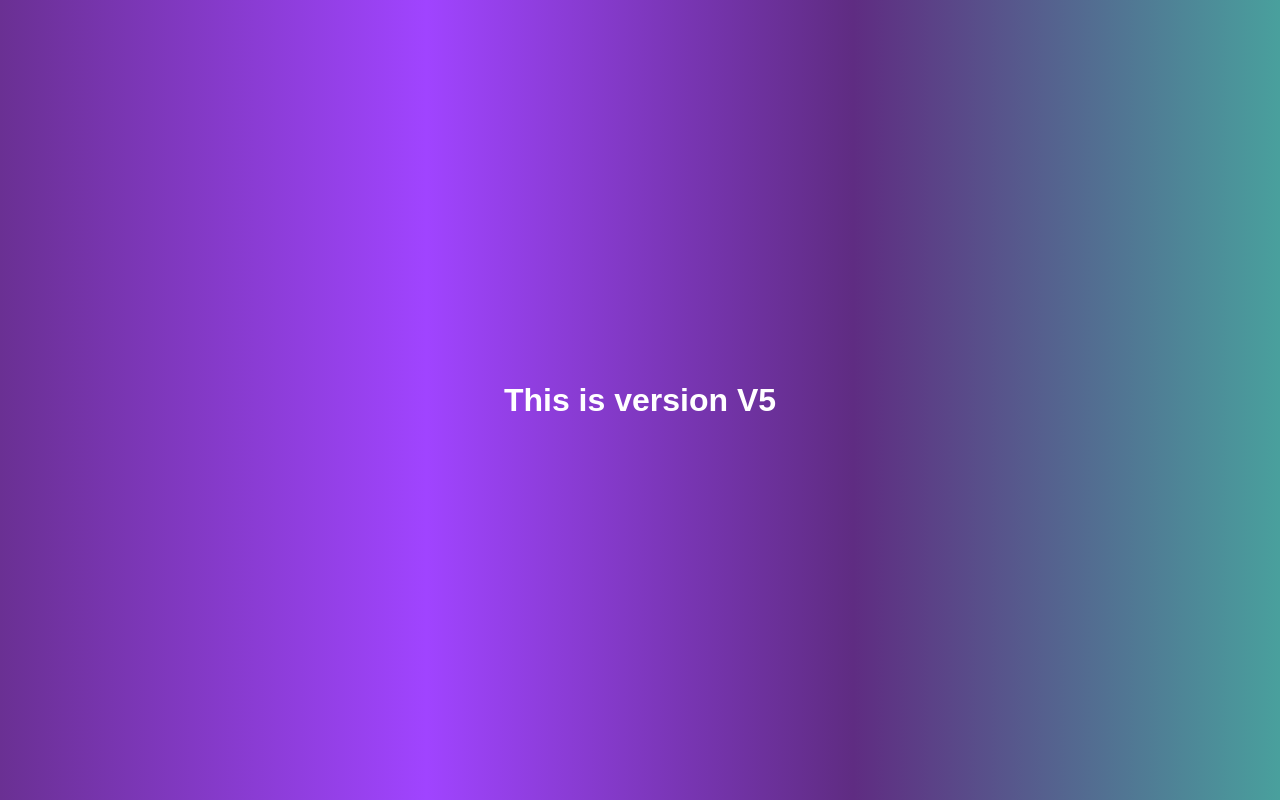
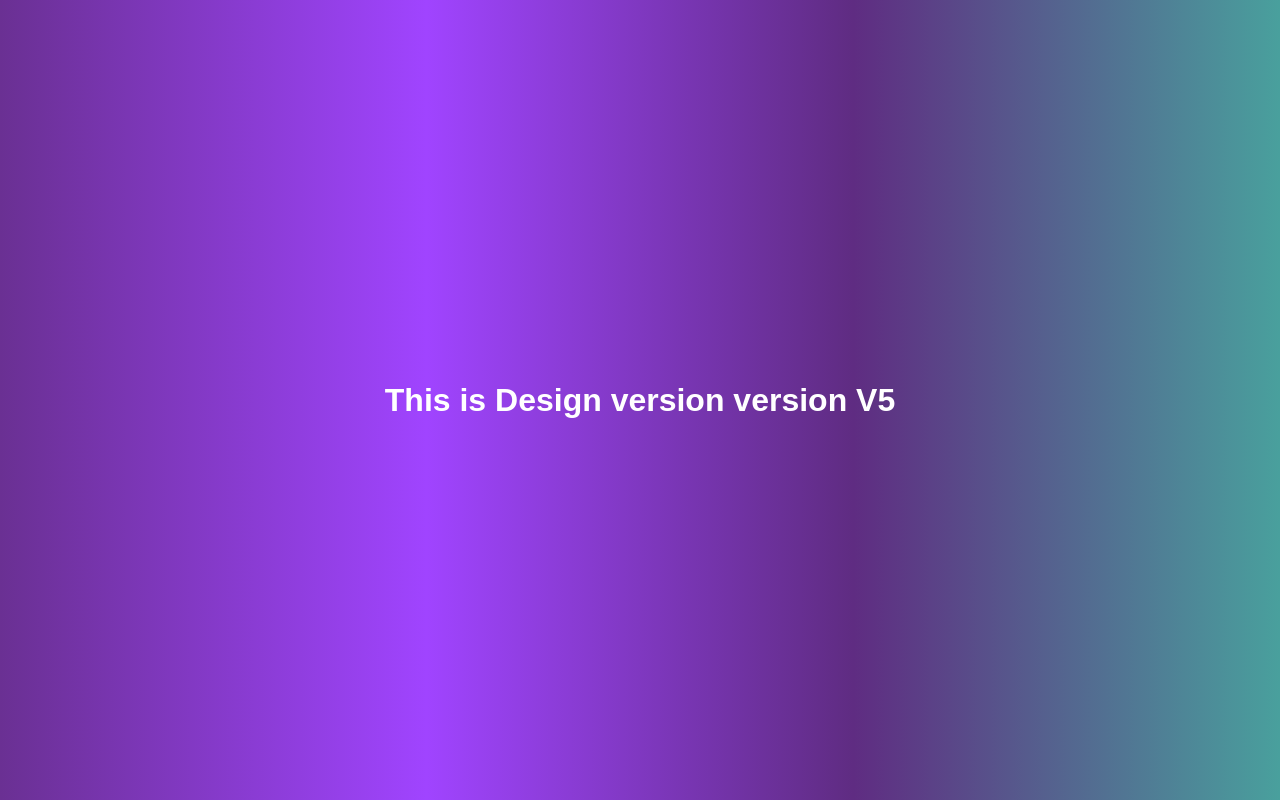
Before and after one commit to RaviRanjan742/MyRepo, a plain HTML site: page index.html in a window 1280 px wide. Drawn offline with Linux system fonts and the light colour scheme.

Commit message:
Changed H1

```diff
--- a/index.html
+++ b/index.html
@@ -10,7 +10,7 @@
         <link rel="stylesheet" href="style.css">
     </head>
     <body>
-        <h1>This is version V5</h1>
+        <h1>This is Design version version V5</h1>
 
 
         <script src="" async defer></script>
```
